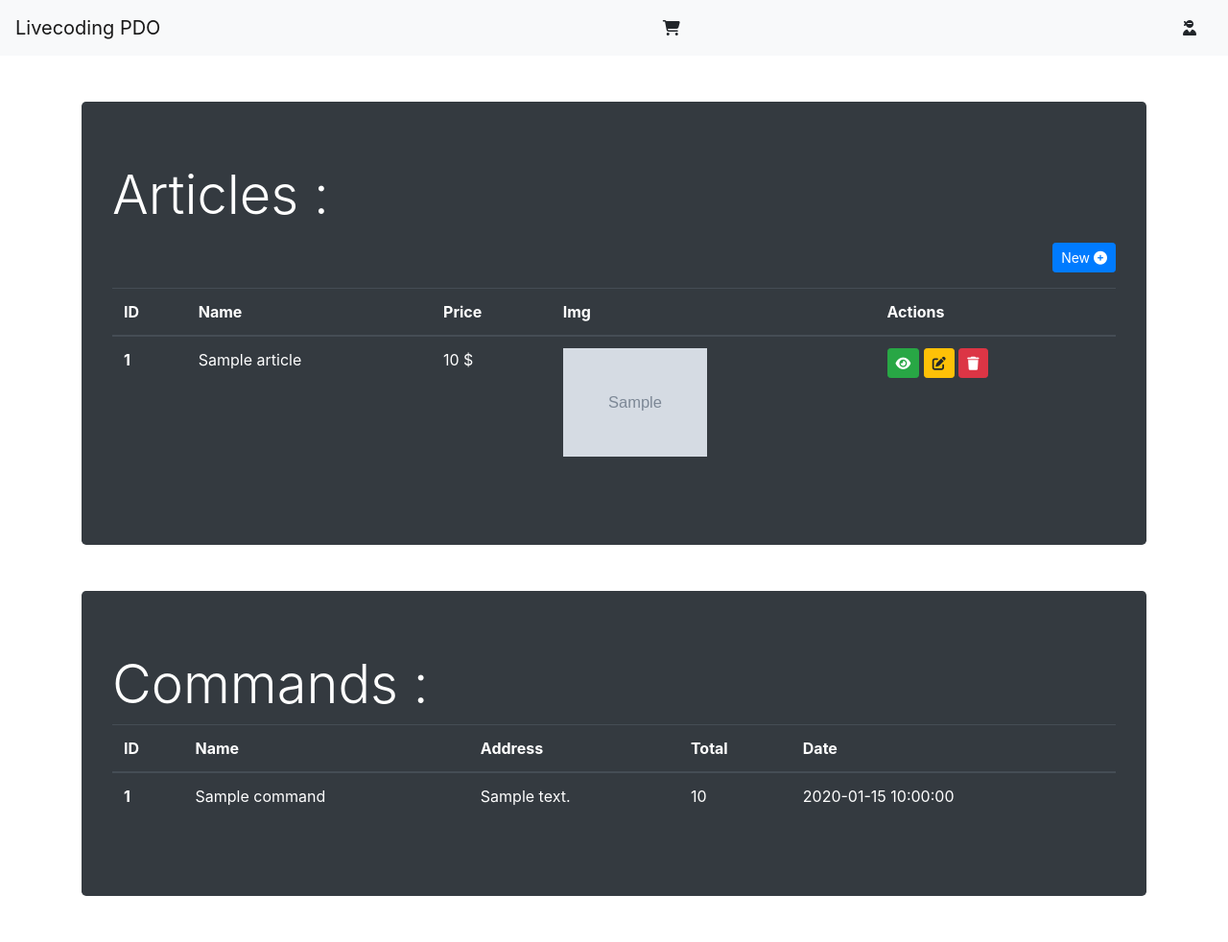
After one commit to JennyViannay/0920_Livecoding_PDO, a PHP site: page /views/admin.php in a window 1280 px wide. The commit adds this page. Shown: the whole page at 96% size. Run offline with PHP 8.4, Linux system fonts and the light colour scheme; tables that the repository leaves empty or names only in its code hold one stand-in row (values such as "Sample post"); grey boxes marked "Sample" are stand-in pictures; a stand-in replaces the project's code that opens the database connection; some libraries are stand-ins or nearby versions.

Commit message:
suite livecoding

```diff
--- a/function.php
+++ b/function.php
@@ -30,9 +30,12 @@ function getCartInfos()
     $cart = $_SESSION['cart'];
     $cartInfos = [];
     foreach ($cart as $article => $qty) {
+        $articleInfos = getOneArticle($article);
         $cartInfos[] = [
-            'product' => $article,
-            'qty' => $qty
+            'id' => $articleInfos->id,
+            'product' => $articleInfos->name,
+            'qty' => $qty,
+            'price' => $articleInfos->price
         ];
     }
     return $cartInfos;
@@ -42,7 +45,7 @@ function getTotalCart()
 {
     $total = 0;
     foreach(getCartInfos() as $item){
-        $total += $item['qty'] * 270;
+        $total += $item['qty'] * $item['price'];
     }
     return $total;
 }
@@ -86,3 +89,91 @@ function search($term)
     ]);
     return $articles = $statement->fetchAll(PDO::FETCH_ASSOC);
 }
+
+// DELETE ARTICLE FROM BDD
+function deleteArticleFromBdd(int $id)
+{
+    $pdo = new PDO(DSN, USER, PASS, [PDO::ATTR_ERRMODE => PDO::ERRMODE_EXCEPTION]);
+    $query = "DELETE FROM article WHERE id=:id;";
+    try {
+        $sendRequest = $pdo->prepare($query);
+        $sendRequest->bindValue(':id', $id, PDO::PARAM_INT);
+        $sendRequest->execute();
+        header('Location: http://localhost:8005/views/admin.php');
+    } catch (PDOException $e) {
+        return $error = $e->getMessage();
+    }
+}
+
+// CREATE ARTICLE
+function createArticle(array $data)
+{
+    $pdo = new PDO(DSN, USER, PASS, [PDO::ATTR_ERRMODE => PDO::ERRMODE_EXCEPTION]);
+    $query = "INSERT INTO article (name, img, price) VALUES (:name, :img, :price)";
+    try {
+        $sendRequest = $pdo->prepare($query);
+        $sendRequest->bindValue(':name', $data['name'], PDO::PARAM_STR);
+        $sendRequest->bindValue(':img', $data['img'], PDO::PARAM_STR);
+        $sendRequest->bindValue(':price', $data['price'], PDO::PARAM_INT);
+        $sendRequest->execute();
+        header('Location: http://localhost:8005/views/admin.php');
+    } catch (PDOException $e) {
+        return $error = $e->getMessage();
+    }
+}
+
+// UPDATE ARTICLE
+function updateArticle(array $data)
+{
+    $pdo = new PDO(DSN, USER, PASS, [PDO::ATTR_ERRMODE => PDO::ERRMODE_EXCEPTION]);
+    $query = "UPDATE article SET name=:name, img=:img, price=:price WHERE id=:id";
+    try {
+        $sendRequest = $pdo->prepare($query);
+        $sendRequest->bindValue(':name', $data['name'], PDO::PARAM_STR);
+        $sendRequest->bindValue(':img', $data['img'], PDO::PARAM_STR);
+        $sendRequest->bindValue(':price', $data['price'], PDO::PARAM_INT);
+        $sendRequest->bindValue(':id', $data['id'], PDO::PARAM_INT);
+        $sendRequest->execute();
+        header('Location: http://localhost:8005/views/admin.php');
+    } catch (PDOException $e) {
+        return $error = $e->getMessage();
+    }
+}
+
+function payment(array $data)
+{
+    session_destroy();
+    createCommand($data);
+}
+
+// CREATE COMMAND
+function createCommand(array $data)
+{
+    $pdo = new PDO(DSN, USER, PASS, [PDO::ATTR_ERRMODE => PDO::ERRMODE_EXCEPTION]);
+    $query = "INSERT INTO command (name, address, total, created_at) VALUES (:name, :address, :total, :created_at)";
+    try {
+        $sendRequest = $pdo->prepare($query);
+        $sendRequest->bindValue(':name', $data['name'], PDO::PARAM_STR);
+        $sendRequest->bindValue(':address', $data['address'], PDO::PARAM_STR);
+        $sendRequest->bindValue(':total', $data['total'], PDO::PARAM_INT);
+        $sendRequest->bindValue(':created_at', $data['created_at']);
+        $sendRequest->execute();
+        header('Location: http://localhost:8005/views/admin.php');
+    } catch (PDOException $e) {
+        return $error = $e->getMessage();
+    }
+}
+
+// GET ALL COMMAND
+function getAllCommands()
+{
+    $pdo = new PDO(DSN, USER, PASS, [PDO::ATTR_ERRMODE => PDO::ERRMODE_EXCEPTION]);
+    $query = "SELECT * FROM command;";
+    try {
+        $sendRequest = $pdo->query($query);
+        $commands = $sendRequest->fetchAll(PDO::FETCH_ASSOC);
+        return $commands;
+    } catch (PDOException $e) {
+        return $error = $e->getMessage();
+    }
+}
--- /dev/null
+++ b/public/views/admin.php
@@ -0,0 +1,74 @@
+<?php
+include 'includes/header.php';
+require '../../function.php';
+
+$articles = getAllArticles();
+$commands = getAllCommands();
+
+if(isset($_GET['delete_article_id']) && !empty($_GET['delete_article_id'])){
+    deleteArticleFromBdd(intval($_GET['delete_article_id']));
+}
+
+?>
+<div class="container">
+<div class="jumbotron my-5 bg-dark text-white">
+        <h2 class="display-4">Articles :</h2>
+        <div class="text-right my-3">
+            <a href="edit_article.php" class="btn btn-sm btn-primary">New <i class="fas fa-plus-circle"></i></a>
+        </div>
+        <table class="table table-dark">
+            <thead>
+                <tr>
+                    <th scope="col">ID</th>
+                    <th scope="col">Name</th>
+                    <th scope="col">Price</th>
+                    <th scope="col">Img</th>
+                    <th scope="col">Actions</th>
+                </tr>
+            </thead>
+            <tbody>
+                <?php foreach ($articles as $article) { ?>
+                <tr>
+                    <th scope="row"><?php echo $article['id']; ?></th>
+                    <td><?php echo $article['name']; ?></td>
+                    <td><?php echo $article['price'] ." $"; ?></td>
+                    <td><img src="<?php echo $article['img']; ?>" alt="" class="img-fluid" width="150px"></td>
+                    <td>
+                        <a href=<?php echo "article.php?id=".$article['id'] ?> class="btn btn-sm btn-success"><i class="fas fa-eye"></i></a>
+                        <a href=<?php echo "edit_article.php?id=".$article['id'] ?> class="btn btn-sm btn-warning"><i class="fas fa-edit"></i></a>
+                        <a href=<?php echo "admin.php?delete_article_id=".$article['id'] ?> class="btn btn-sm btn-danger"><i class="fas fa-trash"></i></a>
+                    </td>
+                </tr>
+                <?php } ?>
+            </tbody>
+        </table>
+    </div>
+
+
+    <div class="jumbotron my-5 bg-dark text-white">
+        <h2 class="display-4">Commands :</h2>
+        <table class="table table-dark">
+            <thead>
+                <tr>
+                    <th scope="col">ID</th>
+                    <th scope="col">Name</th>
+                    <th scope="col">Address</th>
+                    <th scope="col">Total</th>
+                    <th scope="col">Date</th>
+                </tr>
+            </thead>
+            <tbody>
+                <?php foreach ($commands as $command) { ?>
+                <tr>
+                    <th scope="row"><?php echo $command['id']; ?></th>
+                    <td><?php echo $command['name']; ?></td>
+                    <td><?php echo $command['address']; ?></td>
+                    <td><?php echo $command['total']; ?></td>
+                    <td><?php echo $command['created_at']; ?></td>
+                </tr>
+                <?php } ?>
+            </tbody>
+        </table>
+    </div>
+</div>
+<?php include('includes/footer.php') ?>
--- a/public/views/includes/header.php
+++ b/public/views/includes/header.php
@@ -22,19 +22,23 @@ if(isset($_SESSION['cart'])){
     <!-- fontawesome -->
     <script src="https://kit.fontawesome.com/12c728ad22.js" crossorigin="anonymous"></script>
     <!-- bootstrap -->
-    <link rel="stylesheet" href="https://stackpath.bootstrapcdn.com/bootstrap/4.4.1/css/bootstrap.min.css" integrity="sha384-Vkoo8x4CGsO3+Hhxv8T/Q5PaXtkKtu6ug5TOeNV6gBiFeWPGFN9MuhOf23Q9Ifjh" crossorigin="anonymous">
+    <link rel="stylesheet" href="https://stackpath.bootstrapcdn.com/bootstrap/4.4.1/css/bootstrap.min.css"
+        integrity="sha384-Vkoo8x4CGsO3+Hhxv8T/Q5PaXtkKtu6ug5TOeNV6gBiFeWPGFN9MuhOf23Q9Ifjh" crossorigin="anonymous">
     <!-- mon style -->
     <link rel="stylesheet" href="../../css/style.css">
 </head>
+
 <body>
     <nav class="navbar navbar-light bg-light">
         <a class="navbar-brand" href="../index.php">Livecoding PDO </a>
         <!-- CONDITIONS D'AFFICHAGE :
         Si ma session cat n'est pas vide j'affiche panier + count du panier -->
         <?php if(!empty($_SESSION['cart'])){ ?>
-            <a href="../views/cart.php" class="btn"><i class="fas fa-shopping-cart"></i> <span class="badge badge-danger"><?php echo $numberArticles; ?></span></a>
+        <a href="../views/cart.php" class="btn"><i class="fas fa-shopping-cart"></i> <span
+                class="badge badge-danger"><?php echo $numberArticles; ?></span></a>
         <!-- Sinon juste panier -->
         <?php } else { ?>
-            <a href="../views/cart.php" class="btn"><i class="fas fa-shopping-cart"></i></a>
+        <a href="../views/cart.php" class="btn"><i class="fas fa-shopping-cart"></i></a>
         <?php } ?>
+        <a href="../views/admin.php" class="nav-link btn"><i class="fas fa-user-ninja"></i></a>
     </nav>
```
Also changed, not shown: public/views/cart.php (+10 -13 lines), public/views/edit_article.php (added, +45 -0 lines), public/views/success.php (+24 -0 lines).
